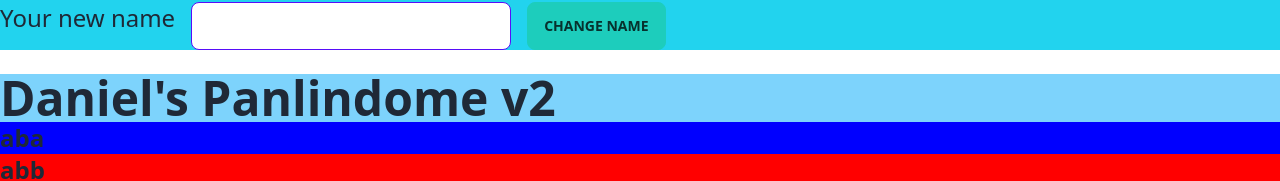
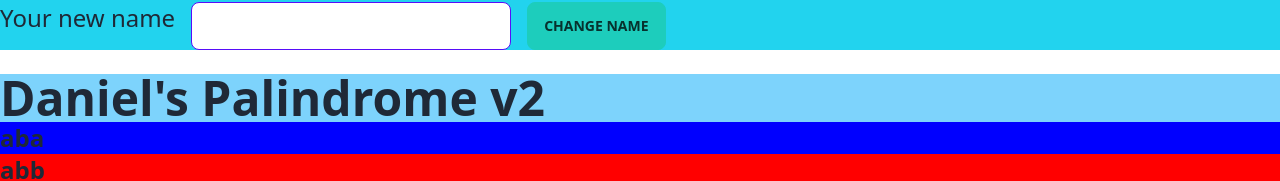
Before and after one commit to zjian107-su/Angular-Akasha1729, an Angular app: page / in a window 1280 px wide. Shown: the part 7805-7986 px from the top of the page. Built offline with nearby package versions, Linux system fonts and the light colour scheme; no server answers.

Commit message:
:pencil2: doc: fix typo

```diff
--- a/src/app/components/palindrome-list/palindrome-list.component.html
+++ b/src/app/components/palindrome-list/palindrome-list.component.html
@@ -1,7 +1,7 @@
 <div class="bg-sky-300">
 
-  <h1> Daniel's Panlindome v2</h1>
-  <div *ngFor="let item of panlindomeList">
+  <h1> Daniel's Palindrome v2</h1>
+  <div *ngFor="let item of palindromeList">
     <div [ngStyle]="{'background-color': isPalindrome(item)? 'blue':'red'}">
       <h2>{{item}}</h2>
     </div>
--- a/src/app/components/palindrome-list/palindrome-list.component.ts
+++ b/src/app/components/palindrome-list/palindrome-list.component.ts
@@ -7,7 +7,7 @@ import { palindromeList } from '../../constants';
   styleUrls: ['./palindrome-list.component.css'],
 })
 export class PalindromeListComponent {
-  panlindomeList: string[] = palindromeList;
+  palindromeList: string[] = palindromeList;
 
   isPalindrome(str: string): boolean {
     return str === str.split('').reverse().join('');
```
